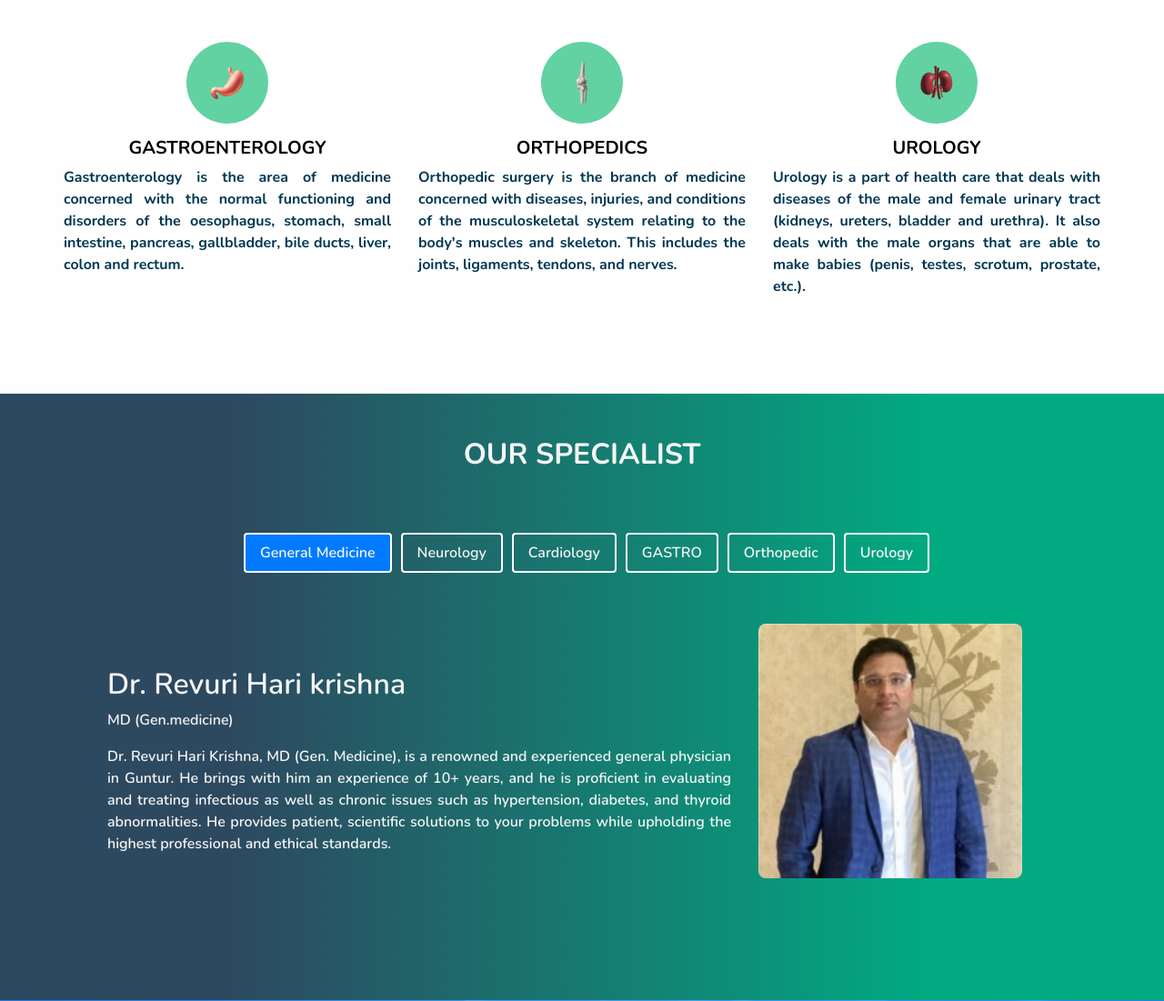
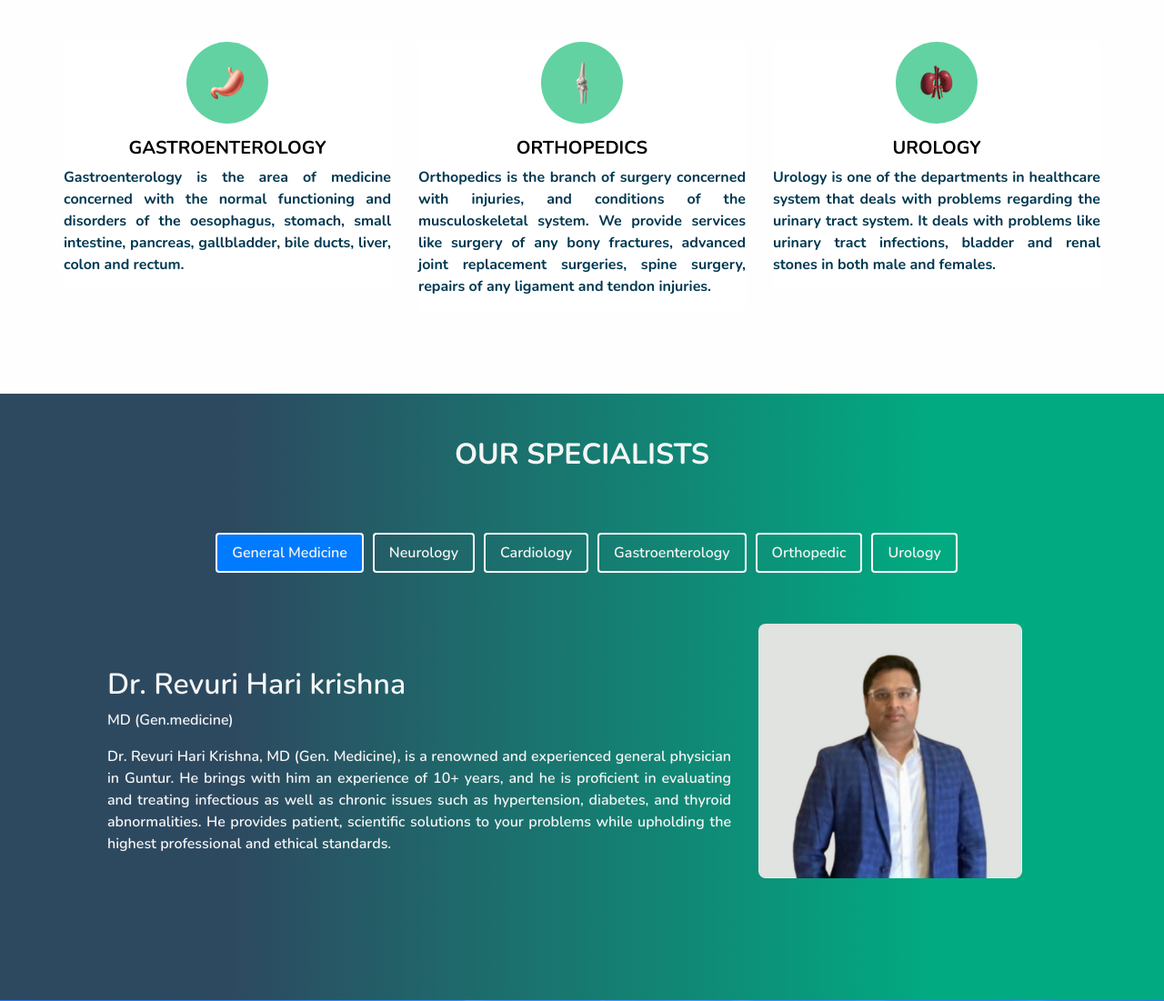
Before and after one commit to DT7Solutions/dhruthi-hospitals-2, a Django app: page /chirala/ in a window 1280 px wide. Shown: the part 2337-3438 px from the top of the page at 91% size. Run offline with Django 4.2, Linux system fonts and the light colour scheme; some libraries are stand-ins or nearby versions.

Commit message:
changes updated 11/1/23

```diff
--- a/dhruthi/templates/uifiles/chirala-clininc.html
+++ b/dhruthi/templates/uifiles/chirala-clininc.html
@@ -49,7 +49,7 @@
         <nav class="navbar navbar-expand-lg custom_nav-container d-flex justify-content-center aligen-item-center ">
           <a class="navbar-brand " href="/">
             <span class="">
-             <img src="{% static 'chirala-clinic/images/Dhrithi health care logo.jpg' %}" height="80px" alt="" style="border-radius: 6px;">
+             <!-- <img src="{% static 'chirala-clinic/images/Dhrithi health care logo.jpg' %}" height="80px" alt="" style="border-radius: 6px;"> -->
             </span>
           </a>
         </nav>
@@ -88,7 +88,7 @@
                       We provide Best Healthcare
                     </h3 >
                     <p style="font-size: 20px;">
-                      dhruthi Health Care is dedicated to providing the best possible healthcare to our patients. Our staff of highly qualified professionals offers services tailored to meet each individual's
+                      Dhruthi Healthcare is dedicated to providing the best possible healthcare to our patients. Our staff of highly qualified professionals offers services tailored to meet each individual's
                       needs, including diagnosis and treatment for a wide range of health conditions.
                     </p>
                     <div class="btn-box">
@@ -110,7 +110,7 @@
                       We Healping Your Stay Happy health
                     </h3>
                     <p style="font-size: 20px;">
-                      dhruthi health care is dedicated to helping you stay happy and healthy. We understand that staying healthy means more than just getting regular exercise and eating right; it means feeling confident in your body, mind, and spirit. Our mission is to provide you with the tools and resources necessary to maintain a positive outlook on life. Our service begins by offering
+                      Dhruthi Healthcare is dedicated to helping you stay happy and healthy. We understand that staying healthy means more than just getting regular exercise and eating right; it means feeling confident in your body, mind, and spirit. Our mission is to provide you with the tools and resources necessary to maintain a positive outlook on life. Our service begins by offering
                       regular check-ups and vaccines so that you can remain in optimal physical health.
                     </p>
                     <div class="btn-box">
@@ -156,7 +156,7 @@
               </h2>
             </div>
             <p style="text-align: justify; font-weight:800; color:#043d50">
-                Dhruthi Super Specialty Clinics is a new state-of-the-art medical facility in Chirala. It was opened and run by a special team of doctors that specialize in different departments including (General Medicine, Cardiology, Neurology, Urology, Orthopedics and Gastroenterology. With highly experienced specialized doctors who are dedicated to delivering the highest levels of personalized service, this exceptional speciality clinic truly sets the bar in specialized medical care. Dhruthi Super Specialty Clinics is providing high quality and advanced medical care to the citizens of Chirala.
+              Dhurthi Super Specialty Clinics is a state-of-the-art medical facility that offers personalized service and quality treatments to the community of Chirala. It was opened and run by a special team of doctors featuring highly trained physicians specializing in different departments. We not only provides advanced medical care but also strives to make complex healthcare accessible for rural villages at an affordable cost - demonstrating their commitment towards bettering public health.
             </p>
             <!-- <a href="">
               Read More
@@ -285,7 +285,7 @@
                     Orthopedics
                 </h5>
                 <p>
-                  Orthopedic surgery is the branch of medicine concerned with diseases, injuries, and conditions of the musculoskeletal system relating to the body's muscles and skeleton. This includes the joints, ligaments, tendons, and nerves.
+                  Orthopedics is the branch of surgery concerned with injuries, and conditions of the musculoskeletal system. We provide services like surgery of any bony fractures, advanced joint replacement surgeries, spine surgery, repairs of any ligament and tendon injuries.
                 </p>
               </div>
             </div>
@@ -300,7 +300,7 @@
                 Urology
                 </h5>
                 <p>
-                  Urology is a part of health care that deals with diseases of the male and female urinary tract (kidneys, ureters, bladder and urethra). It also deals with the male organs that are able to make babies (penis, testes, scrotum, prostate, etc.).
+                  Urology is one of the departments in healthcare system that deals with problems regarding the urinary tract system. It deals with problems like urinary tract infections, bladder and renal stones in both male and females.
                 </p>
               </div>
             </div>
@@ -321,7 +321,7 @@
         <div class="row justify-content-center pt-5 mb-5 pb-2">
             <div class="heading_container heading_center" style="color: whitesmoke;">
                 <h2 >
-                  Our specialist
+                  Our specialists
                 </h2>
                 <p>
 
@@ -339,7 +339,7 @@
 
               <a class="nav-link ftco-animate sm-mb-4" id="v-pills-3-tab" data-toggle="pill" href="#v-pills-3" role="tab" aria-controls="v-pills-3" aria-selected="false">Cardiology</a>
 
-              <a class="nav-link ftco-animate" id="v-pills-4-tab" data-toggle="pill" href="#v-pills-4" role="tab" aria-controls="v-pills-4" aria-selected="false">GASTRO</a>
+              <a class="nav-link ftco-animate" id="v-pills-4-tab" data-toggle="pill" href="#v-pills-4" role="tab" aria-controls="v-pills-4" aria-selected="false">Gastroenterology</a>
 
               <a class="nav-link ftco-animate" id="v-pills-5-tab" data-toggle="pill" href="#v-pills-5" role="tab" aria-controls="v-pills-5" aria-selected="false">Orthopedic</a>
 
@@ -355,7 +355,7 @@
                   <div class="row departments">
                       <div class="col-lg-4 order-lg-last d-flex align-items-stretch">
                           <div class="img d-flex align-self-stretch">
-                            <img src="{% static 'chirala-clinic/images/dhruthi-health-clinic-ceo-image-425x400.png' %}" alt="">
+                            <img src="{% static 'chirala-clinic/images/dhruthihealthcare-our-specialists-dr-revuriharikrishna-425x410.png' %}" alt="">
                           </div>
                       </div>
                       <div class="col-lg-8 doctor-about">
@@ -372,14 +372,18 @@
                   <div class="row departments">
                       <div class="col-lg-4 order-lg-last d-flex align-items-stretch">
                           <div class="img d-flex align-self-stretch">
-                            <img src="{% static 'chirala-clinic/images/dummy-doctor-male.png' %}" alt="">
+                            <img src="{% static 'chirala-clinic/images/dhruthihealthcare-our-specialists-DrSAnjaneyulu-neurologist-425x410.png' %}" alt="">
                           </div>
                       </div>
                       <div class="col-md-8 doctor-about">
                         <div class="mt-5 doctor-content">
                           <h2>DR. S ANJANEYULU</h2>
-                          <span class="mb-5">MD DM(Neurology)</span>
-                          <p class="mt-3">Dr. S Anjaneyulu MD DM(Neurology) is a highly accomplished doctor and a leading Neurophysician in the field. His career has spanned more than two decades, and during this time he has had the privilege of providing both comprehensive and advanced medical care to his patients. As such, Dr. Anjaneyulu has been highly sought after for his expertise in neurology and has become a trusted healthcare professional among members of the medical community.</p>
+                          <span class="mb-5">MD DM(Neurology),
+                            M Sc(Psychology),PG P(Rheumatology),
+                            Gold Medalist in M.D & D.M
+                            NTRUHS Sliver Jublieee Medal for Neurology
+                          </span>
+                          <p class="mt-3">Dr. S Anjaneyulu MD DM(Neurology) is a highly accomplished doctor and a leading Neurophysician in the field past 21+ years. His career has spanned more than two decades, and during this time he has had the privilege of providing both comprehensive and advanced medical care to his patients. As such, Dr. Anjaneyulu has been highly sought after for his expertise in neurology and has become a trusted healthcare professional among members of the medical community.</p>
                           </div>
                           <!-- <div class="row mt-5 pt-2">
                                             <div class="col-lg-6">
@@ -426,7 +430,7 @@
                   <div class="row departments">
                       <div class="col-lg-4 order-lg-last d-flex align-items-stretch">
                           <div class="img d-flex align-self-stretch">
-                            <img src="{% static 'chirala-clinic/images/dummy-doctor-male.png' %}" alt="">
+                            <img src="{% static 'chirala-clinic/images/dhruthihealthcare-our-specialists-Drnaresh-cardiologist-425x410.png' %}" alt="">
                           </div>
                       </div>
                       <div class="col-md-8 doctor-about">
@@ -444,14 +448,19 @@
                   <div class="row departments">
                       <div class="col-lg-4 order-lg-last d-flex align-items-stretch">
                           <div class="img d-flex align-self-stretch">
-                            <img src="{% static 'chirala-clinic/images/dummy-doctor-male.png' %}" alt="">
+                            <img src="{% static 'chirala-clinic/images/dhruthihealthcare-our-specialists-drpavanvelineni-425x410.png' %}" alt="">
                           </div>
                       </div>
                       <div class="col-md-8 doctor-about">
                         <div class="mt-5 doctor-content">
-                          <h2>DR. ANNAM RAMBABU</h2>
-                          <span class="mb-5">MBBS, MS(Gastroenterology) </span>
-                          <p class="mt-3">Dr. Annam Rambabu is an accomplished healthcare professional specializing in MS(Gastroenterology)and has a wealth of knowledge and experience in MS(Gastroenterology) this field for more than 15 years. His dedication to the profession is manifested through his successful management of many complex diseases pertaining to MS(Gastroenterology professionals and is an invaluable asset to the healthcare community.</p>
+                          <h2>DR.PAVAN VELINENI</h2>
+                          <span class="mb-5">M.S(GOLD MEDAL),DNB(General Surgery) MRCS (London),
+                            FIAGES,FIE,FALS (Bariatric Surgery)
+                            DNB (Surgical Gastroenterology)-AIG,Hyd
+                            Consultant Surgical Gastroenterologist and GI Oncologist
+                            Laparoscopic Bariatric Surgeon,
+                            Therapeutic endoscopist</span>
+                          <p class="mt-3">Dr.Pavan velineni is an accomplished healthcare professional specializing in MS(Gastroenterology)and has a wealth of knowledge and experience in MS(Gastroenterology) this field for more than 13 years. His dedication to the profession is manifested through his successful management of many complex diseases pertaining to MS(Gastroenterology professionals and is an invaluable asset to the healthcare community.</p>
                             </div>
 
                       </div>
@@ -480,7 +489,7 @@
                 <div class="row departments">
                     <div class="col-lg-4 order-lg-last d-flex align-items-stretch">
                         <div class="img d-flex align-self-stretch">
-                          <img src="{% static 'chirala-clinic/images/dummy-doctor-male.png' %}" alt="">
+                          <img src="{% static 'chirala-clinic/images/dhruthihealthcare-our-specialists-Drsrikanth urologist-425x410.png' %}" alt="">
                         </div>
                     </div>
                     <div class="col-md-8 doctor-about">
@@ -621,7 +630,7 @@
             <h4>
               About
             </h4>
-            <p>
+            <p style="text-align: justify;">
               Dhruthi Super Specialty Clinics is a new state-of-the-art medical facility in Chirala. It was opened and run by a special team of doctors that specialize in different departments including (General Medicine, Cardiology, Neurology, Urology, Orthopedics and Gastroenterology.
             </p>
           </div>
@@ -667,7 +676,7 @@
                 About
               </a>
               <a class="" href="#">
-                why Choose Us
+                Why Choose Us
               </a>
               <a class="" href="#">
                 Doctors
```
Also changed, not shown: dhruthi/templates/uifiles/index.html (+11 -11 lines), dhruthi/static/chirala-clinic/images/dhruthihealthcare-our-specialists-DrSAnjaneyulu-neurologist-425x410.png (added), dhruthi/static/chirala-clinic/images/dhruthihealthcare-our-specialists-Drnaresh-cardiologist-425x410.png (added), dhruthi/static/chirala-clinic/images/dhruthihealthcare-our-specialists-Drsrikanth urologist-425x410.png (added), dhruthi/static/chirala-clinic/images/dhruthihealthcare-our-specialists-dr-revuriharikrishna-425x410.png (added), dhruthi/static/chirala-clinic/images/dhruthihealthcare-our-specialists-drpavanvelineni-425x410.png (added), dhruthi/static/images/dh-images/Dhruthihealthcare-logo-homepage-250x115.png (added).
